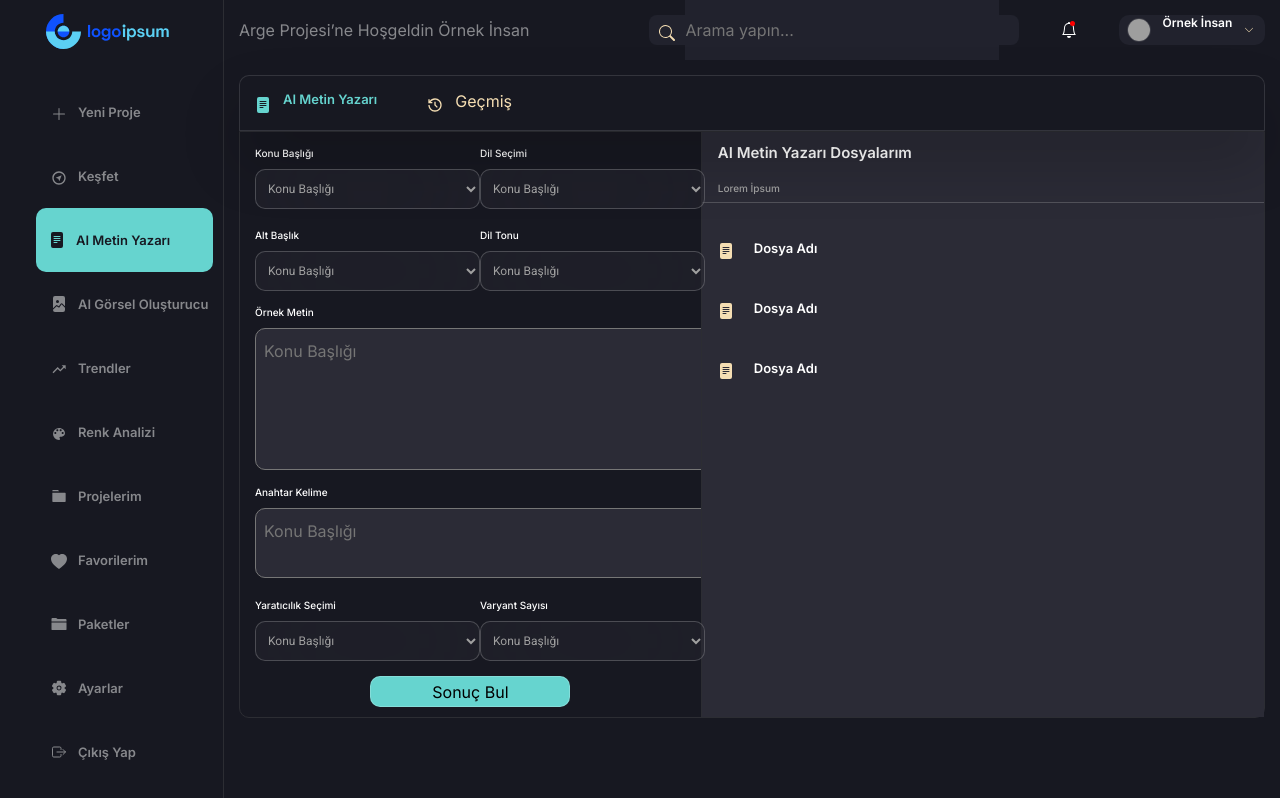
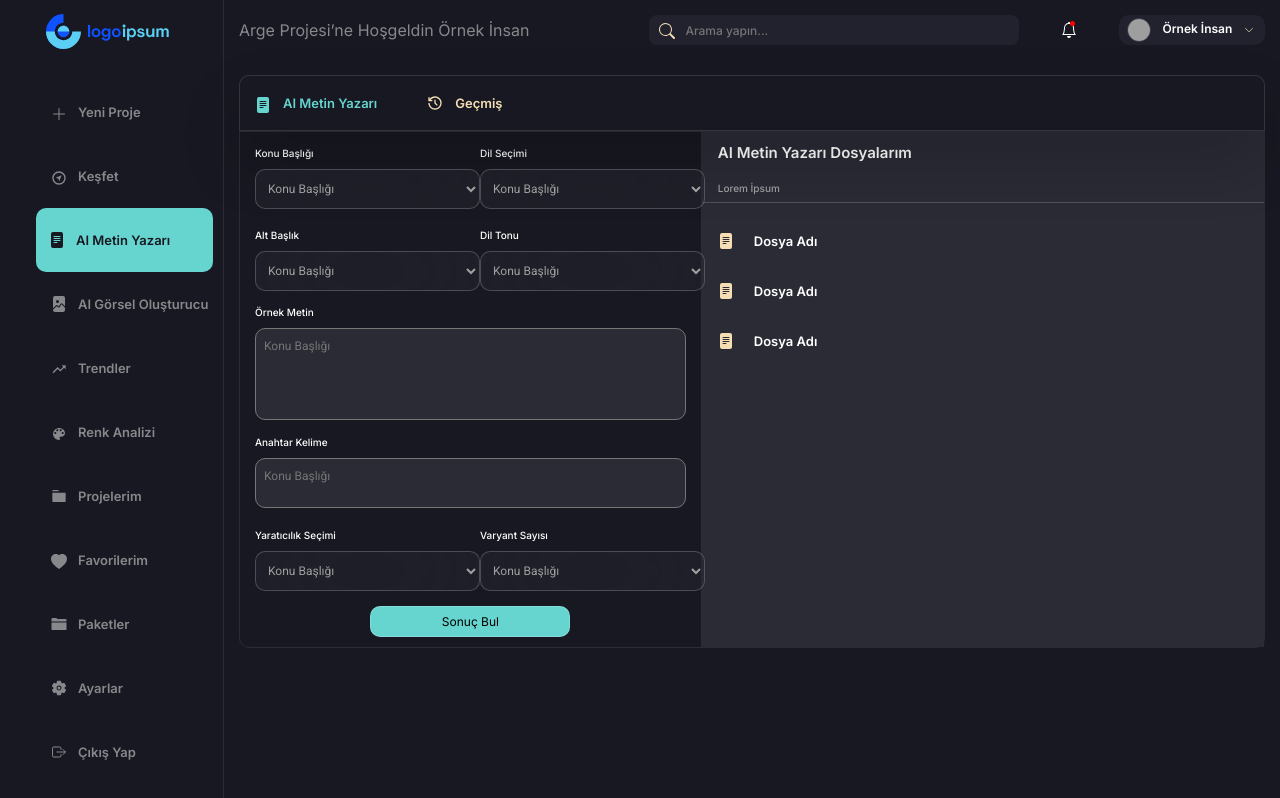
Before and after one commit to ersenozturk/pux, a React (Create React App) app: page / in a window 1280 px wide. Built offline with nearby package versions, Linux system fonts and the light colour scheme; grey boxes are pictures that could not be loaded.

Commit message:
margin-padding arranged

```diff
--- a/src/components/inputs/Inputs.module.css
+++ b/src/components/inputs/Inputs.module.css
@@ -1,8 +1,15 @@
-
-
 textarea {
   background: #2b2b36;
   border-radius: 10px;
   padding: 10px 8px;
-  color: #A0A0A0
+  color: #a0a0a0;
+  font-family: "Roboto";
+  font-style: normal;
+  font-weight: 400;
+  font-size: 12px;
+  line-height: 14px;
+  flex: none;
+  order: 0;
+  flex-grow: 0;
+  width: 100%;
 }
--- a/src/components/lists/Lists.module.css
+++ b/src/components/lists/Lists.module.css
@@ -4,7 +4,7 @@
 }
 
 .icon {
-  padding: 10px 20px 10px 0;
+  padding: 0px 20px 10px 0;
 }
 .fileName {
   font-style: normal;
@@ -14,5 +14,5 @@
   display: flex;
   align-items: center;
   color: #ffffff;
-  padding: 8px 20px 10px 0;
+  padding: 4px 20px 10px 0;
 }
--- a/src/components/main/Main.jsx
+++ b/src/components/main/Main.jsx
@@ -9,7 +9,6 @@ import Lists from "../lists/Lists";
 import Editor from "../Editor/Editor";
 import { BiArrowBack } from "react-icons/bi";
 
-
 const Main = () => {
   const [pageOne, setPageOne] = useState(true);
 
@@ -17,7 +16,6 @@ const Main = () => {
   const getValue = (value) => {
     setValue(value);
   };
-
 
   return (
     <div className={styles.wrapper}>
@@ -35,10 +33,10 @@ const Main = () => {
             <Dropdowns title="Dil Tonu" />
           </div>
           <div className={styles.inputArea}>
-            <Inputs title="Örnek Metin" rows="5" cols="60" />
+            <Inputs title="Örnek Metin" rows="5" />
           </div>
           <div className={styles.inputArea}>
-            <Inputs title="Anahtar Kelime" rows="2" cols="60" />
+            <Inputs title="Anahtar Kelime" rows="2"  />
           </div>
           <div className={styles.doubleDrop}>
             <Dropdowns title="Yaratıcılık Seçimi" />
@@ -54,7 +52,10 @@ const Main = () => {
             <>
               <h5>AI Metin Yazarı Dosyalarım</h5>
               <p>Lorem İpsum</p>
-              <div className={`${styles.lists} ${styles.active}`} onClick={()=> setPageOne(false)}>
+              <div
+                className={`${styles.lists} ${styles.active}`}
+                onClick={() => setPageOne(false)}
+              >
                 <Lists listName="Dosya Adı" />
               </div>
               <div className={styles.lists}>
@@ -66,14 +67,17 @@ const Main = () => {
             </>
           ) : (
             <div>
-              <div className={styles.backAndDosya} onClick={()=>setPageOne(true)}>
+              <div
+                className={styles.backAndDosya}
+                onClick={() => setPageOne(true)}
+              >
                 <div className={styles.backIcon}>
-                  <BiArrowBack style={{fontSize:'1.7rem'}}/>
+                  <BiArrowBack style={{ fontSize: "1.7rem" }} />
                 </div>
                 <h5>Dosya Adı</h5>
               </div>
               <div className={styles.parentEditorDiv}>
-              <Editor initialValue="" getValue={getValue}/>
+                <Editor initialValue="" getValue={getValue} />
               </div>
             </div>
           )}
--- a/src/components/main/Main.module.css
+++ b/src/components/main/Main.module.css
@@ -30,6 +30,10 @@
   display: flex;
   justify-content: center;
   margin: 10px 0;
+  font-style: normal;
+  font-weight: 600;
+  font-size: 12px;
+  line-height: 15px;
 }
 
 .mainRight {
@@ -57,7 +61,6 @@
   color: #a0a0a0;
   padding: 0px 16px 8px;
   border-bottom: 0.5px solid rgba(255, 255, 255, 0.18);
-
 }
 
 .lists {
@@ -72,30 +75,30 @@
   background-color: #21222d;
 }
 
-.active{
+.active {
   cursor: pointer;
 }
 
 /*! page 2 styles */
-.backAndDosya{
+.backAndDosya {
   display: flex;
   justify-content: flex-start;
   align-items: center;
   margin-left: 0.5rem;
 }
 
-.backAndDosya:hover{
-  background-color:  #21222d;
+.backAndDosya:hover {
+  background-color: #21222d;
 }
 
-.backAndDosya h5{
-font-style: normal;
-font-weight: 600;
-font-size: 13px;
-line-height: 16px;
-color: #FFFFFF;
+.backAndDosya h5 {
+  font-style: normal;
+  font-weight: 600;
+  font-size: 13px;
+  line-height: 16px;
+  color: #ffffff;
 }
 
-.backIcon{
-  margin-top: 5px;
+.backIcon {
+  margin-top: -4px;
 }
--- a/src/components/mainTopDown/MainTopDown.module.css
+++ b/src/components/mainTopDown/MainTopDown.module.css
@@ -14,37 +14,50 @@
 /* metin div*/
 .metin {
   display: flex;
+  justify-content: center;
+  align-items: center;
   color: #66d4cf;
-  padding-right:50px;
+  padding-right: 50px;
+
   /* border-bottom: 2px solid #66d4cf; */
+}
 
+.metinText {
+  font-family: 'Inter';
+font-style: normal;
+font-weight: 600;
+font-size: 13px;
+line-height: 16px;
+display: flex;
+align-items: center;
+
+/* Mint */
+
+color: #66D4CF;
 
 }
 
-.metinText {
-  font-style: normal;
-  font-weight: 600;
-  font-size: 13px;
-  line-height: 16px;
-}
-
-.metinIcon{
-  padding-right:12px;
-
+.metinIcon {
+  padding-right: 12px;
 }
 
 /* gecmis div */
 .gecmis {
   display: flex;
   align-items: center;
-  justify-content: baseline;
+  justify-content: center;
 }
 
-.gecmisIcon{
-  padding-right:12px;
-
+.gecmisIcon {
+  padding-right: 12px;
+  margin-top: -3px;
 }
 
-.gecmisText{
-  margin-top: -4px;
+.gecmisText {
+  font-style: normal;
+  font-weight: 600;
+  font-size: 13px;
+  line-height: 16px;
+  display: flex;
+  align-items: center;
 }
--- a/src/components/mainTopUp/MainTopUp.jsx
+++ b/src/components/mainTopUp/MainTopUp.jsx
@@ -10,7 +10,7 @@ const MainTopUp = () => {
       <div className={styles.mainTopUpRight}>
         <div className={styles.search}>
           <div className={styles.icon}>
-            <BsSearch />{" "}
+            <BsSearch />
           </div>
           <input
             type="search"
--- a/src/components/mainTopUp/MainTopUp.module.css
+++ b/src/components/mainTopUp/MainTopUp.module.css
@@ -7,17 +7,15 @@
   padding: 0 15px;
 }
 
-.mainTopUpLeft{
+.mainTopUpLeft {
   width: 40%;
-
 }
 
-.mainTopUpRight{
+.mainTopUpRight {
   display: flex;
   justify-content: space-between;
   width: 60%;
 }
-
 
 /*! Text */
 .text {
@@ -46,7 +44,7 @@
 }
 
 .icon {
-  margin-top: 3px;
+  margin-top: -2px;
   padding: 0 10px;
 }
 
@@ -56,6 +54,11 @@
   background-color: #21222d;
   border: none;
   width: 85%;
+  height: 3vh;
+  font-style: normal;
+  font-weight: 500;
+  font-size: 12px;
+  line-height: 15px;
 }
 
 /*! bell */
@@ -103,7 +106,6 @@
   height: 24px;
   width: 24px;
   margin-left: 0.5rem;
-
 }
 
 .guest p {
@@ -113,6 +115,7 @@
   line-height: 15px;
   color: #ffffff;
   flex-grow: 0;
+  margin-top: 13px;
 }
 
 .downArrow {
```
